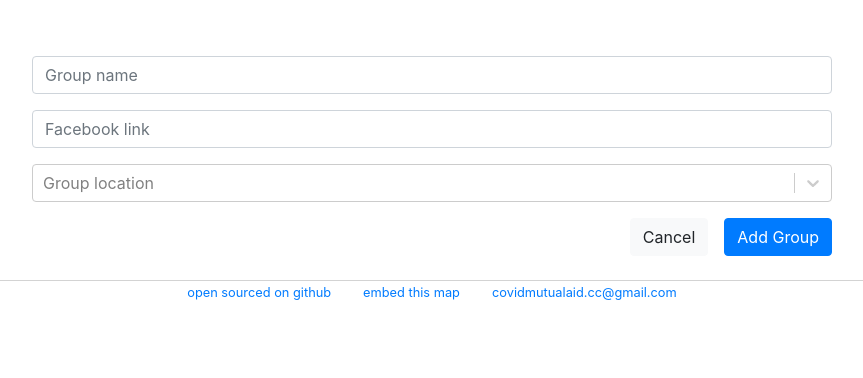
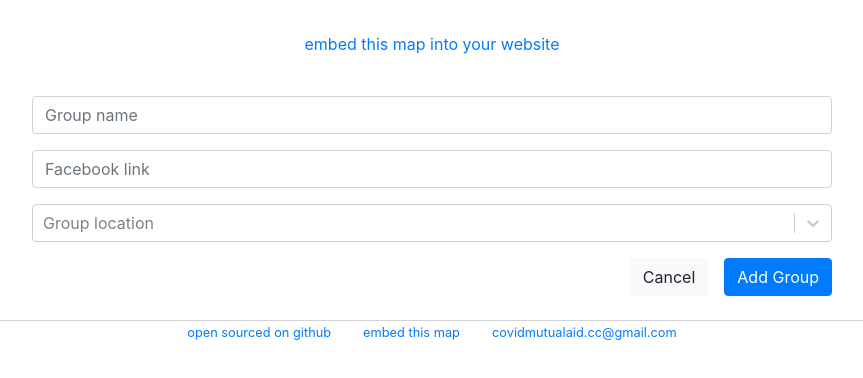
Before and after one commit to Covid-Mutual-Aid/mutual-aid-wiki, a React (Create React App) app in the folder client/: page /create-group in a window 1280 px wide. Shown: the top 378 px of the page, without its empty margins (208-1071 px from the left). Built offline with nearby package versions, Linux system fonts and the light colour scheme.

Commit message:
Invert logic on modal (oops)

```diff
--- a/client/src/App.tsx
+++ b/client/src/App.tsx
@@ -30,7 +30,7 @@ function App() {
   return (
     <div className={inIframe() ? 'App' : 'App-Standalone'}>
       <div className="embed-code">
-        {inIframe() ? (
+        {!inIframe() ? (
           <>
             <p className="primary" onClick={handleShow}>
               embed this map into your website
```
